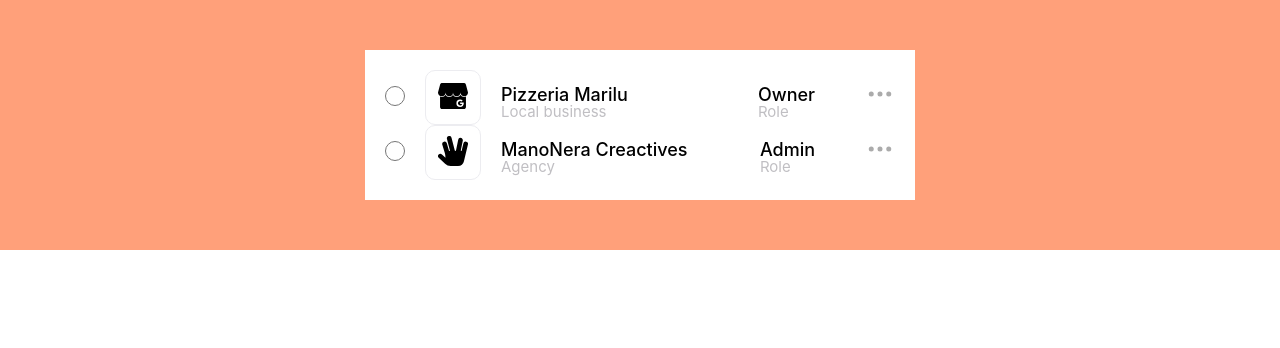
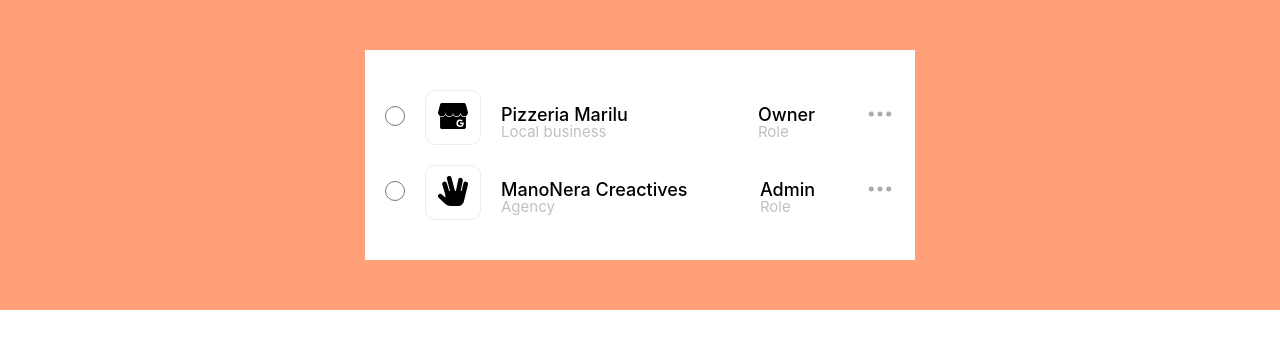
Before and after one commit to Zaibi727/Collection-of-Designs, a React (Create React App) app: page / in a window 1280 px wide. Shown: the top 348 px of the page. Built offline with nearby package versions, Linux system fonts and the light colour scheme.

Commit message:
Update twentyEight.module.css

```diff
--- a/src/components/twentyEight/twentyEight.module.css
+++ b/src/components/twentyEight/twentyEight.module.css
@@ -41,6 +41,7 @@ button:focus {
     display: flex;
     justify-content: space-between;
     align-items: center;
+    margin: 20px 0px;
 }
 .div1{
     display: flex;
```
